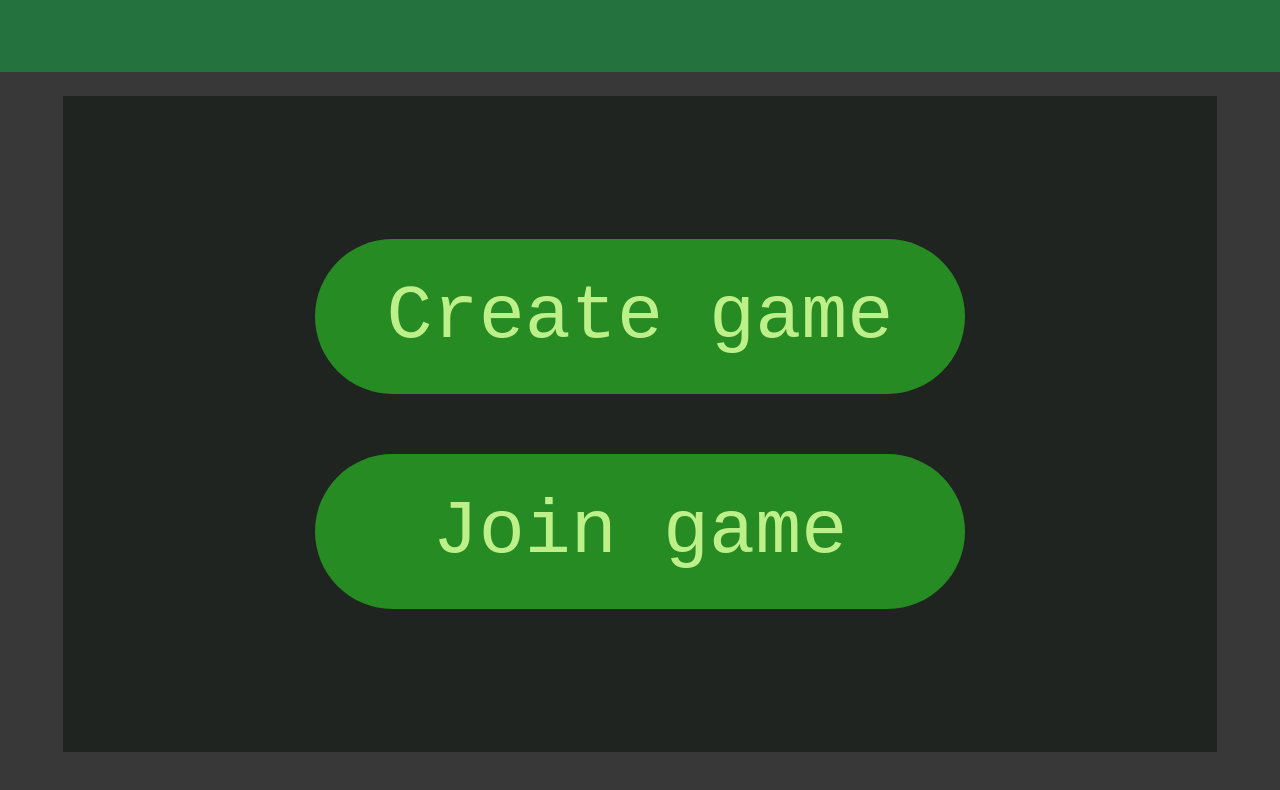
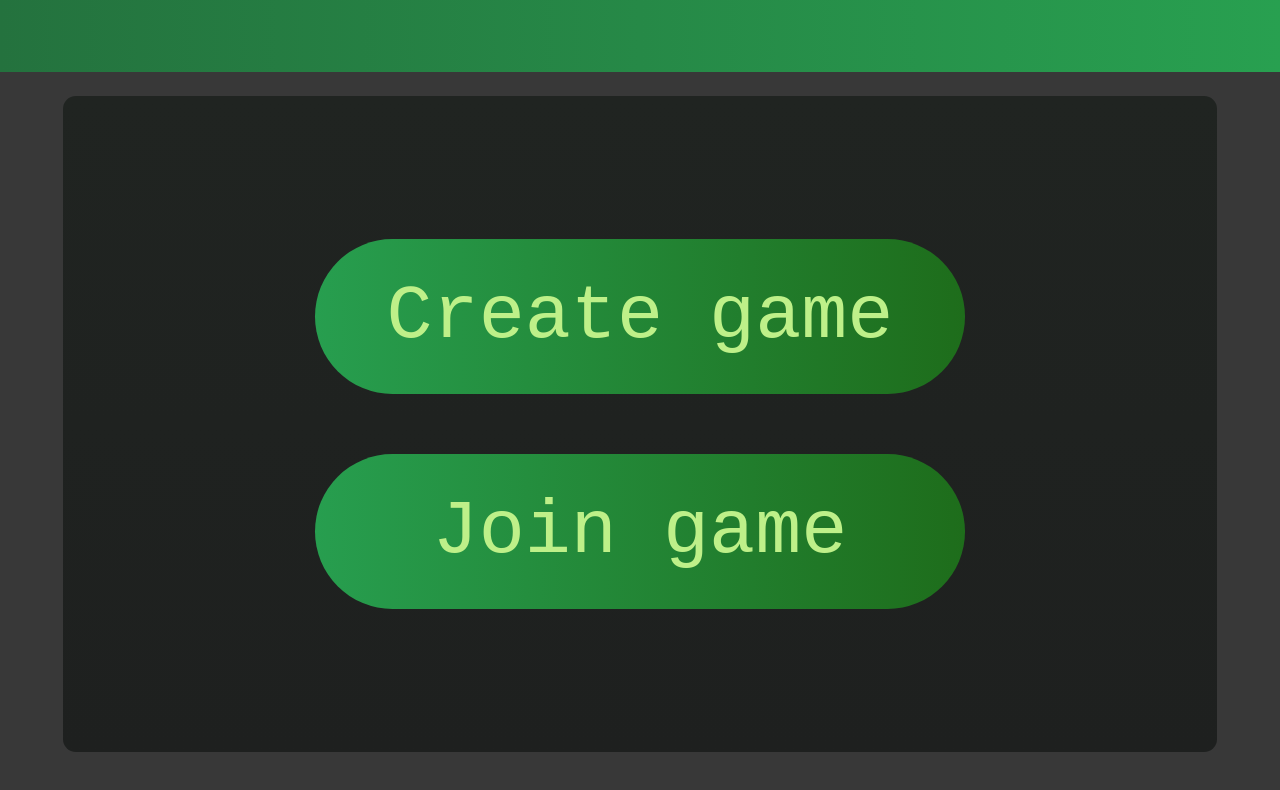
Before and after one commit to N1ktt/quoridor, a plain HTML site: page public/index.html in a window 1280 px wide. Drawn offline with Linux system fonts and the light colour scheme.

Commit message:
Update style.css

```diff
--- a/public/css/style.css
+++ b/public/css/style.css
@@ -10,18 +10,19 @@ body {
 header {
     grid-column: 1/-1;
     grid-row: 1/2;
-    background-color: rgb(36, 114, 62);
+    background: linear-gradient(90deg, rgb(36, 114, 62), rgb(40, 160, 80));
 }
 main {
     grid-column: 2/21;
     grid-row: 3/22;
-    background-color: rgb(32, 36, 33);
+    background: linear-gradient(rgb(32, 36, 33), rgb(30, 32, 31));
     display: grid;
     grid-template-columns: 1fr repeat(9, 5fr 1fr);
     grid-template-rows: 1fr repeat(9, 5fr 1fr);
+    border-radius: 1vw;
 }
 .btn_menu {
-    background-color: rgb(38, 139, 34);
+    background: linear-gradient(90deg, rgb(39, 158, 79), rgb(30, 109, 27));
     border-radius: 10vh;
     border: 0px;
     font-size: 6vw;
```
